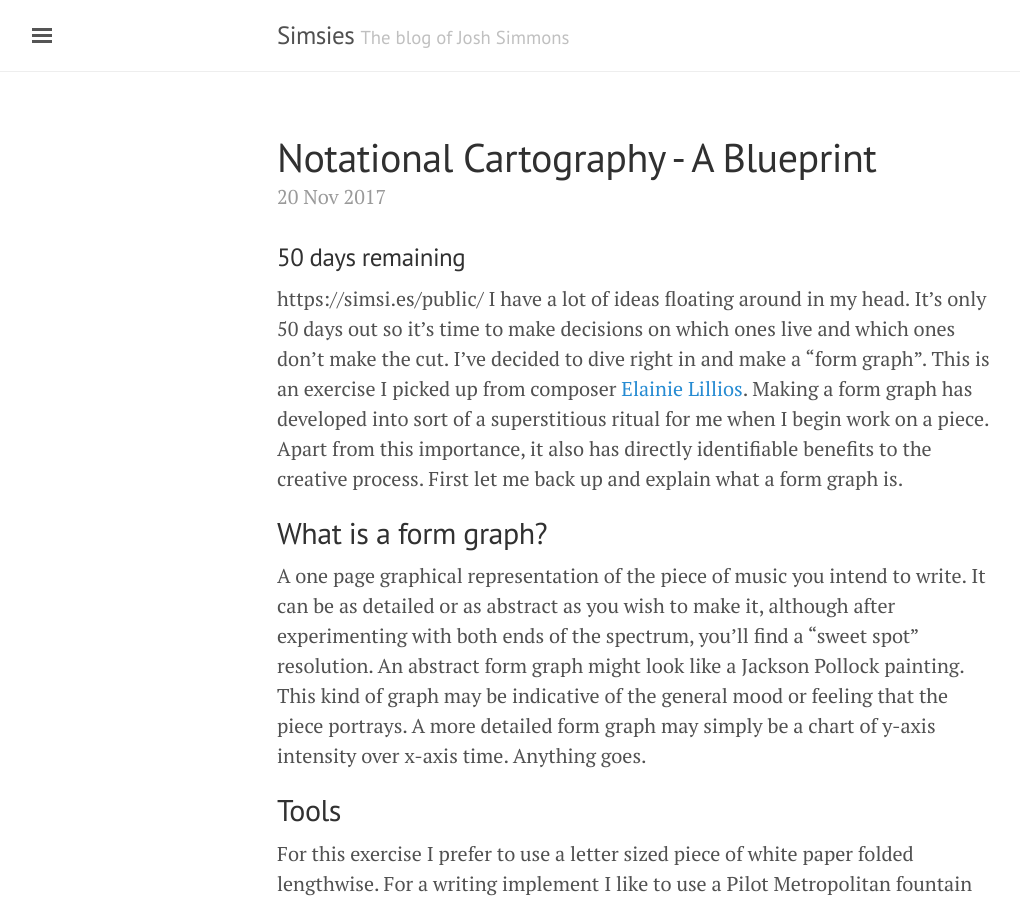
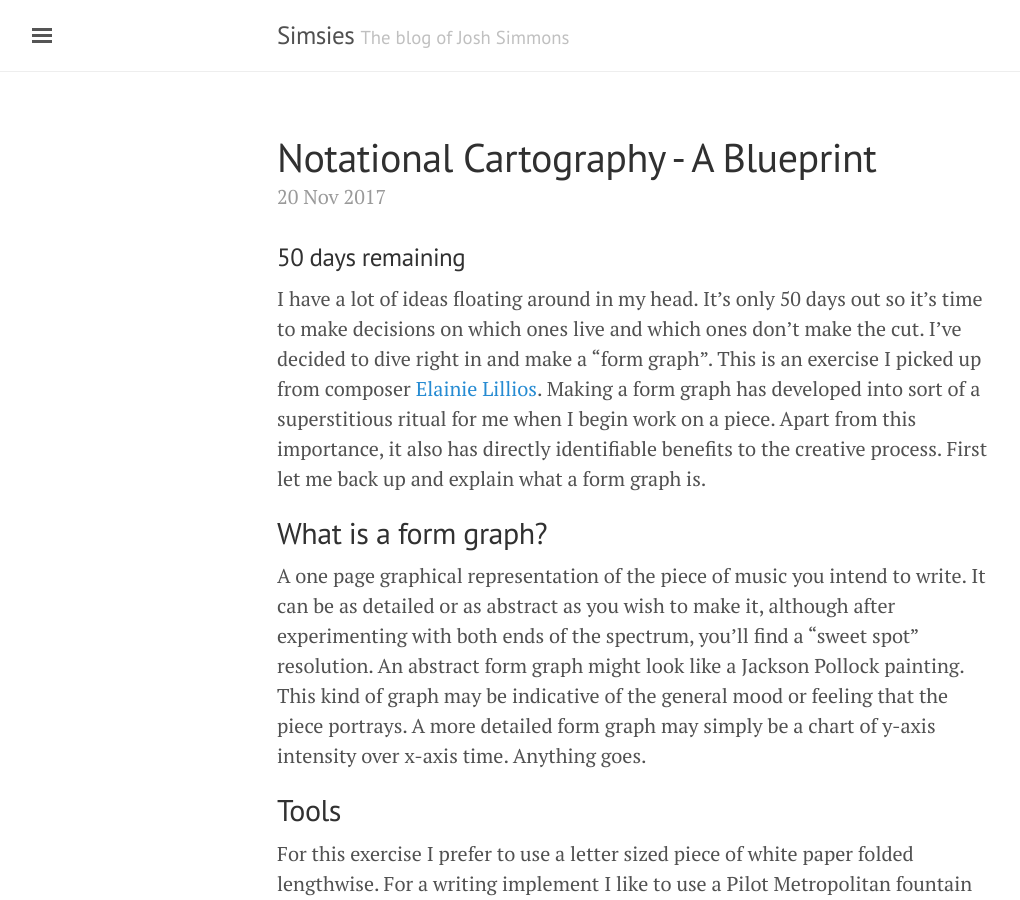
Before and after one commit to jcpsimmons/blog, a Jekyll site: the page built from _posts/2017-11-20-form-graph.md, in a window 1280 px wide and 900 px high. Shown: the whole window, without its empty margins (3-1023 px from the left). Built offline with Jekyll 4.4.1, drawn with Linux system fonts in a browser that asks for light colours; comment, search, counter and statistics services are not loaded; some of the changed lines change nothing that is shown.

Commit message:
trying relative links

```diff
--- a/_posts/2017-11-20-form-graph.md
+++ b/_posts/2017-11-20-form-graph.md
@@ -7,7 +7,6 @@
 
 ### 50 days remaining
 
-{{ site.photodir }}
 I have a lot of ideas floating around in my head. It's only 50 days out so it's time to make decisions on which ones live and which ones don't make the cut. I've decided to dive right in and make a "form graph". This is an exercise I picked up from composer [Elainie Lillios](http://elillios.com/). Making a form graph has developed into sort of a superstitious ritual for me when I begin work on a piece. Apart from this importance, it also has directly identifiable benefits to the creative process. First let me back up and explain what a form graph is.
 
 ## What is a form graph?
@@ -18,7 +17,7 @@
 
 For this exercise I prefer to use a letter sized piece of white paper folded lengthwise. For a writing implement I like to use a Pilot Metropolitan fountain pen.
 
-![Pilot Metropolitan](public/pilot-metropolitan.jpg)
+![Pilot Metropolitan]({{ site.photodir }}pilot-metropolitan.jpg)
 
 Any writing implement can be used for this exercise. I have seen form graphs made with crayons, markers, etc. I shy away from using colors other than black and white because I enjoy the clean look of the completed form graph. This is a personal preference. It is however very important to **decide on the paper size before beginning**. Having a fixed paper size will provide a constraint for the exercise. Contraints demand creativity.
 
@@ -35,4 +34,4 @@
 
 
 
-![Form Graph](public/form-graph.jpg)
+![Form Graph]({{ site.photodir }}form-graph.jpg)
```
